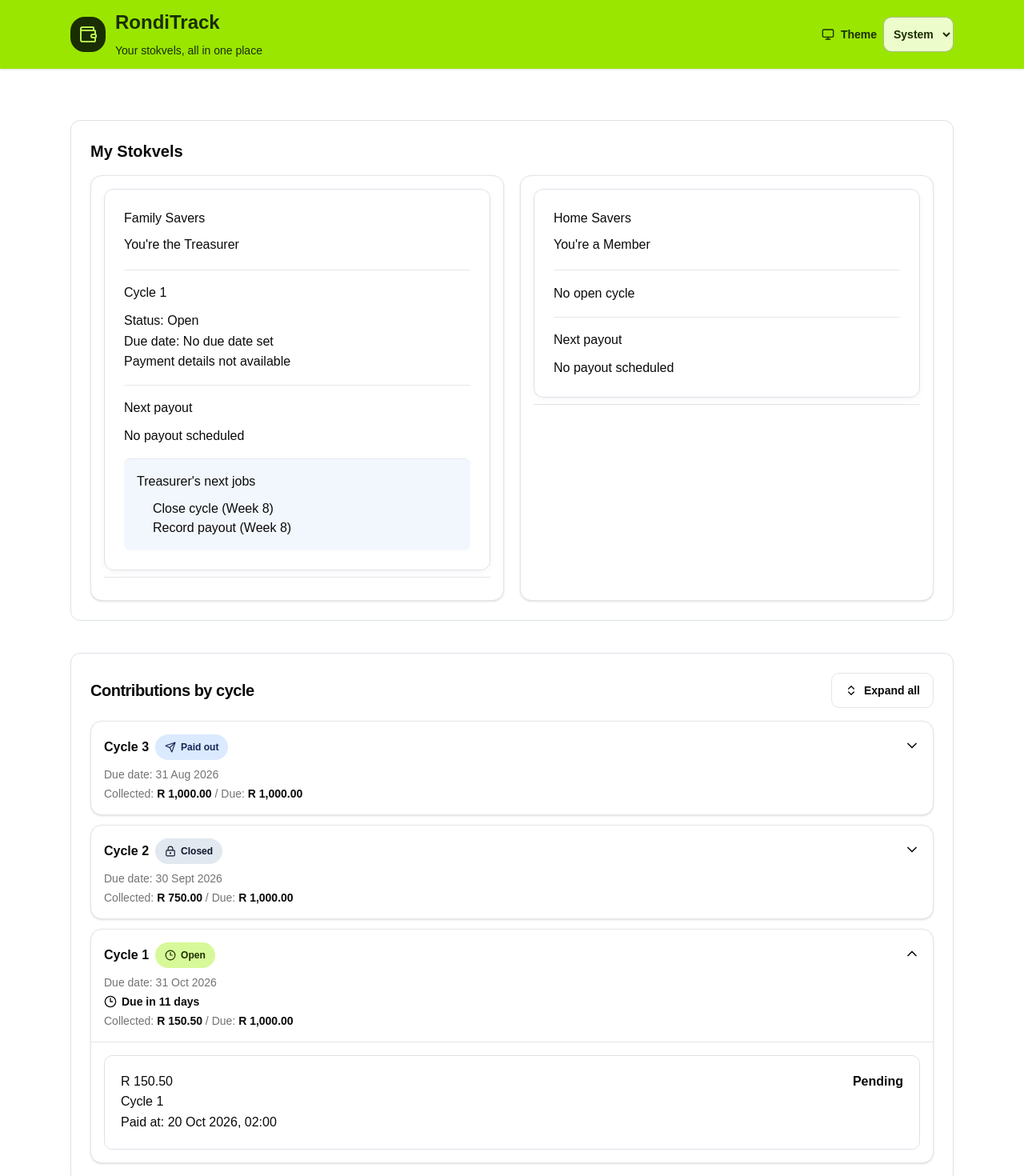
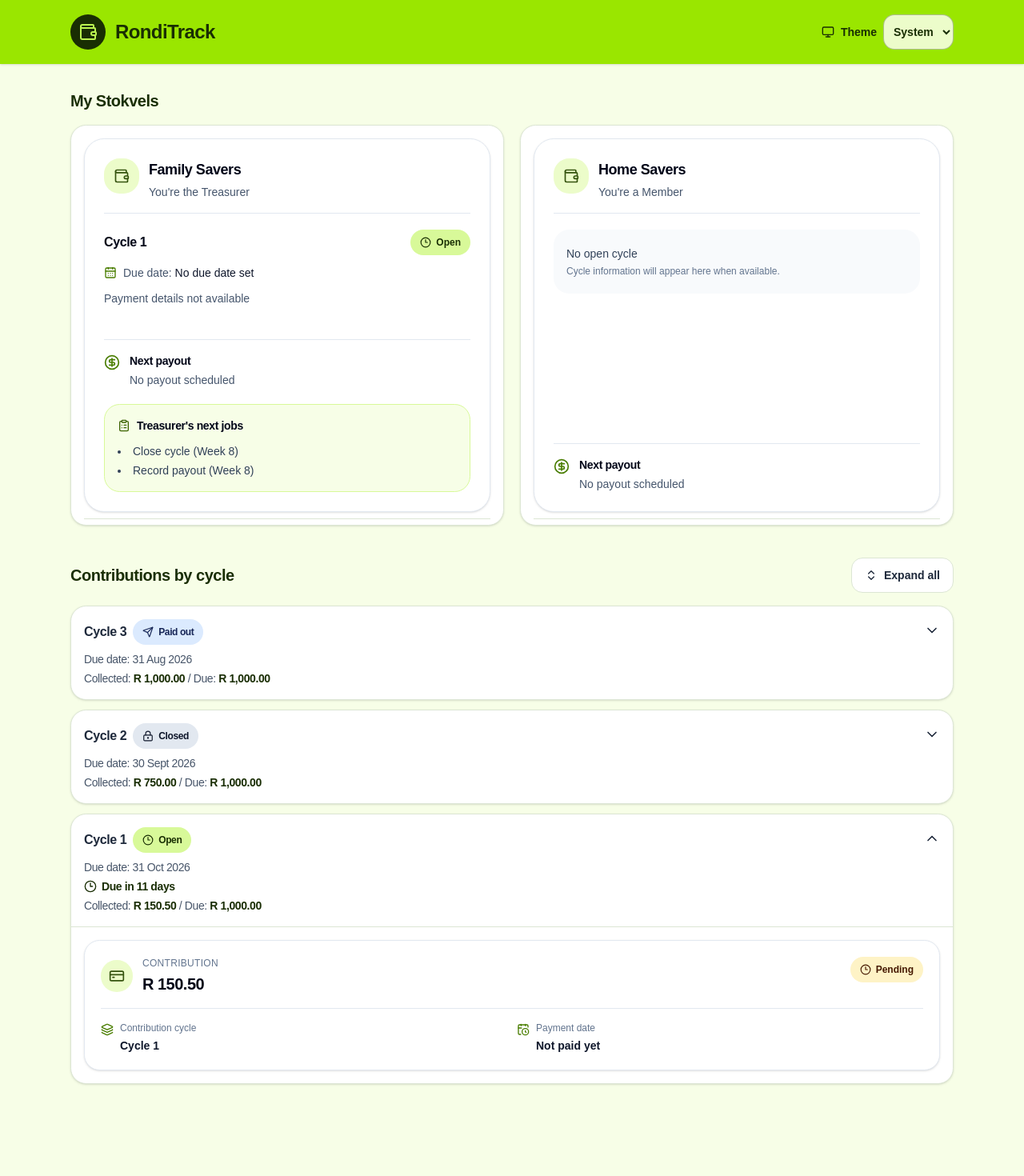
Before and after one commit to KgomotsoNthuping/RondiTrack, a React (Vite) app in the folder web/: page / in a window 1280 px wide. Shown: the top 1470 px of the page at 80% size. After the commit the page ends 1387 px from the top, so only its background shows below. Built offline with nearby package versions, Linux system fonts and the light colour scheme.

Commit message:
standardize theme colours

```diff
--- a/web/src/App.tsx
+++ b/web/src/App.tsx
@@ -18,7 +18,7 @@ function Dashboard() {
             <Wallet aria-hidden="true" className="size-6" />
           </span>
           <div className="min-w-0"><h1 className="break-words text-xl font-extrabold sm:text-2xl">RondiTrack</h1>
-            <p className="break-words text-sm font-medium">Your stokvels, all in one place</p></div>
+          </div>
         </div>
         <ThemeSwitcher />
       </div>
--- a/web/src/components/ContributionCard.tsx
+++ b/web/src/components/ContributionCard.tsx
@@ -1,8 +1,14 @@
+
+import {
+  CalendarClock,
+  CreditCard,
+  Layers3,
+} from 'lucide-react'
 
 import type { ContributionItem } from '../api/types'
 import { formatCents } from '../lib/money'
 import { formatDateTime } from '../lib/dates'
-import { contributionStatusLabel } from '../lib/contributionStatus'
+import { StatusBadge } from './StatusBadge'
 
 type ContributionCardProps = {
   contribution: ContributionItem
@@ -11,32 +17,72 @@ type ContributionCardProps = {
 export function ContributionCard({
   contribution,
 }: ContributionCardProps) {
+  const isPending = contribution.status === 'Pending'
+
+  const paymentDate =
+    !isPending && contribution.paidAtUtc != null
+      ? formatDateTime(contribution.paidAtUtc)
+      : null
+
   return (
-    <article className="contribution-card">
-      <div className="contribution-card__header">
-        <h3>
-          {formatCents(contribution.amountInCents)}
-        </h3>
+    <article className="min-w-0 rounded-xl border border-slate-200 bg-white p-4 text-slate-900 shadow-sm transition-colors hover:border-lime-400 dark:border-slate-700 dark:bg-slate-900 dark:text-slate-100 dark:hover:border-lime-400 sm:p-5">
+      <div className="flex flex-wrap items-start justify-between gap-3">
+        <div className="flex min-w-0 items-center gap-3">
+          <div className="flex size-10 shrink-0 items-center justify-center rounded-xl bg-lime-100 text-lime-900 dark:bg-lime-300 dark:text-lime-950">
+            <CreditCard aria-hidden="true" className="size-5" />
+          </div>
 
-        <span className="contribution-card__status">
-          {contributionStatusLabel(
-            contribution.status,
-          )}
-        </span>
+          <div className="min-w-0">
+            <p className="text-xs font-medium uppercase tracking-wide text-slate-500 dark:text-slate-300">
+              Contribution
+            </p>
+
+            <h3 className="mt-1 break-words text-xl font-bold tracking-tight text-slate-950 dark:text-white">
+              {formatCents(contribution.amountInCents)}
+            </h3>
+          </div>
+        </div>
+
+        <StatusBadge
+          kind="contribution"
+          status={contribution.status}
+        />
       </div>
 
-      <p>
-        Cycle {contribution.cycleNumber}
-      </p>
+      <div className="mt-4 grid gap-3 border-t border-slate-200 pt-4 dark:border-slate-700 sm:grid-cols-2">
+        <div className="flex items-start gap-2">
+          <Layers3
+            aria-hidden="true"
+            className="mt-0.5 size-4 shrink-0 text-lime-700 dark:text-lime-300"
+          />
 
-      <p>
-        Paid at:{' '}
-        {contribution.paidAtUtc != null
-          ? formatDateTime(
-              contribution.paidAtUtc,
-            )
-          : 'Not paid yet'}
-      </p>
+          <div>
+            <p className="text-xs text-slate-500 dark:text-slate-300">
+              Contribution cycle
+            </p>
+            <p className="mt-1 text-sm font-semibold text-slate-900 dark:text-white">
+              Cycle {contribution.cycleNumber}
+            </p>
+          </div>
+        </div>
+
+        <div className="flex items-start gap-2">
+          <CalendarClock
+            aria-hidden="true"
+            className="mt-0.5 size-4 shrink-0 text-lime-700 dark:text-lime-300"
+          />
+
+          <div className="min-w-0">
+            <p className="text-xs text-slate-500 dark:text-slate-300">
+              Payment date
+            </p>
+
+            <p className="mt-1 break-words text-sm font-semibold text-slate-900 dark:text-white">
+              {paymentDate ?? 'Not paid yet'}
+            </p>
+          </div>
+        </div>
+      </div>
     </article>
   )
 }
--- a/web/src/components/StokvelCard.tsx
+++ b/web/src/components/StokvelCard.tsx
@@ -1,26 +1,25 @@
+
+import {
+  CalendarDays,
+  CheckCircle2,
+  CircleDollarSign,
+  ClipboardList,
+  Wallet,
+} from 'lucide-react'
 
 import type { MeHomeEntry } from '../api/types'
 import { formatCents } from '../lib/money'
-import {
-  formatDate,
-  formatCalendarDate,
-} from '../lib/dates'
-import {
-  isTreasurerRole,
-  roleLabel,
-} from '../lib/roles'
+import { formatDate, formatCalendarDate } from '../lib/dates'
+import { isTreasurerRole, roleLabel } from '../lib/roles'
+import { ArrearsBadge, StatusBadge } from './StatusBadge'
 
 type StokvelCardProps = {
   stokvel: MeHomeEntry
 }
 
-export function StokvelCard({
-  stokvel,
-}: StokvelCardProps) {
-  // The user's role belongs to this specific stokvel.
+export function StokvelCard({ stokvel }: StokvelCardProps) {
   const isTreasurer = isTreasurerRole(stokvel.role)
 
-  // Derived from props, not stored in useState.
   const hasOpenCycle =
     stokvel.cycleStatus === 'Open' &&
     stokvel.currentCycle != null
@@ -34,97 +33,140 @@ export function StokvelCard({
     stokvel.stillOwedInCents === 0
 
   return (
-    <article className="stokvel-card">
-      <header className="stokvel-card__header">
-        <h2>{stokvel.name}</h2>
-        <p>{roleLabel(stokvel.role)}</p>
+    <article className="flex h-full min-w-0 flex-col overflow-hidden rounded-2xl border border-slate-200 bg-white p-5 text-slate-900 shadow-sm transition-shadow hover:shadow-md dark:border-slate-700 dark:bg-slate-900 dark:text-slate-100 sm:p-6">
+      <header className="flex min-w-0 items-start gap-3 border-b border-slate-200 pb-4 dark:border-slate-700">
+        <div className="flex size-11 shrink-0 items-center justify-center rounded-xl bg-lime-100 text-lime-900 dark:bg-lime-300 dark:text-lime-950">
+          <Wallet aria-hidden="true" className="size-5" />
+        </div>
+
+        <div className="min-w-0 flex-1">
+          <h2 className="break-words text-lg font-bold tracking-tight text-slate-950 dark:text-white">
+            {stokvel.name}
+          </h2>
+
+          <p className="mt-1 text-sm text-slate-600 dark:text-slate-300">
+            {roleLabel(stokvel.role)}
+          </p>
+        </div>
       </header>
 
-      <div className="stokvel-card__cycle">
-        {hasOpenCycle ? (
-          <>
-            <h3>
+      <div className="space-y-4 py-5">
+        {stokvel.currentCycle != null ? (
+          <section className="space-y-3" aria-label="Current cycle">
+            <div className="flex flex-wrap items-center justify-between gap-2">
+              <h3 className="text-base font-semibold text-slate-950 dark:text-white">
                 Cycle {stokvel.currentCycle}
               </h3>
 
-            <p>
-              Status: {stokvel.cycleStatus}
-            </p>
+              <StatusBadge
+                kind="cycle"
+                status={stokvel.cycleStatus}
+              />
+            </div>
+
+            <div className="flex items-start gap-2 text-sm text-slate-600 dark:text-slate-300">
+              <CalendarDays
+                aria-hidden="true"
+                className="mt-0.5 size-4 shrink-0 text-lime-700 dark:text-lime-300"
+              />
 
               <p>
                 Due date:{' '}
+                <span className="font-medium text-slate-900 dark:text-slate-100">
                   {stokvel.cycleDueDate != null
-                ? formatCalendarDate(
-                    stokvel.cycleDueDate,
-                  )
+                    ? formatCalendarDate(stokvel.cycleDueDate)
                     : 'No due date set'}
+                </span>
               </p>
+            </div>
 
-            {hasPaymentDetails ? (
-              <>
-                <p>
-                  Paid this cycle:{' '}
-                  {formatCents(
-                    stokvel.paidThisCycleInCents!,
-                  )}
+            {hasOpenCycle && hasPaymentDetails ? (
+              <div className="grid gap-3 sm:grid-cols-2">
+                <div className="min-w-0 rounded-xl bg-lime-50 p-4 dark:bg-lime-950/40">
+                  <p className="text-xs font-medium text-slate-600 dark:text-slate-300">
+                    Paid this cycle
                   </p>
+                  <p className="mt-2 break-words text-xl font-bold text-lime-900 dark:text-lime-200">
+                    {formatCents(stokvel.paidThisCycleInCents!)}
+                  </p>
+                </div>
 
-                {allPaidUp ? (
-                  <p className="stokvel-card__success">
-                    All paid up for this cycle
+                <div className="min-w-0 rounded-xl bg-slate-50 p-4 dark:bg-slate-800">
+                  <p className="text-xs font-medium text-slate-600 dark:text-slate-300">
+                    Still owed
+                  </p>
+                  <p className="mt-2 break-words text-xl font-bold text-slate-950 dark:text-white">
+                    {formatCents(stokvel.stillOwedInCents!)}
+                  </p>
+                </div>
+              </div>
+            ) : hasOpenCycle ? (
+              <p className="text-sm text-slate-600 dark:text-slate-300">
+                Payment details not available
               </p>
             ) : (
-                  <p>
-                    Still owed:{' '}
-                    {formatCents(
-                      stokvel.stillOwedInCents!,
-                    )}
-                  </p>
-                )}
-              </>
-            ) : (
-              <p>
-                Payment details not available
-              </p>
-            )}
-          </>
-        ) : (
-          <>
-            {stokvel.currentCycle != null &&
-              stokvel.cycleStatus != null && (
-                <p>
-                  Cycle {stokvel.currentCycle}
-                  {' · '}
-                  {stokvel.cycleStatus}
+              <p className="text-sm text-slate-600 dark:text-slate-300">
+                No open cycle
               </p>
             )}
 
-            <p>No open cycle</p>
-          </>
+            {allPaidUp && (
+              <div className="flex items-center gap-2 rounded-xl bg-lime-100 px-3 py-2 text-sm font-semibold text-lime-950 dark:bg-lime-300 dark:text-lime-950">
+                <CheckCircle2 aria-hidden="true" className="size-4 shrink-0" />
+                All paid up for this cycle
+              </div>
             )}
+          </section>
+        ) : (
+          <div className="rounded-xl bg-slate-50 px-4 py-5 dark:bg-slate-800">
+            <p className="text-sm font-medium text-slate-700 dark:text-slate-200">
+              No open cycle
+            </p>
+            <p className="mt-1 text-xs text-slate-500 dark:text-slate-300">
+              Cycle information will appear here when available.
+            </p>
+          </div>
+        )}
+
+        <ArrearsBadge amountInCents={stokvel.arrearsInCents} />
       </div>
 
-      <div className="stokvel-card__payout">
-        <h3>Next payout</h3>
+      <section className="mt-auto flex items-start gap-3 border-t border-slate-200 pt-4 dark:border-slate-700">
+        <CircleDollarSign
+          aria-hidden="true"
+          className="mt-0.5 size-5 shrink-0 text-lime-700 dark:text-lime-300"
+        />
 
-        <p>
+        <div className="min-w-0">
+          <h3 className="text-sm font-semibold text-slate-950 dark:text-white">
+            Next payout
+          </h3>
+
+          <p className="mt-1 break-words text-sm text-slate-600 dark:text-slate-300">
             {stokvel.nextPayoutDateUtc != null
-            ? formatDate(
-                stokvel.nextPayoutDateUtc,
-              )
+              ? formatDate(stokvel.nextPayoutDateUtc)
               : 'No payout scheduled'}
           </p>
         </div>
+      </section>
 
       {isTreasurer && (
-        <div className="stokvel-card__treasurer">
-          <h3>Treasurer's next jobs</h3>
+        <section className="mt-5 rounded-xl border border-lime-200 bg-lime-50 p-4 dark:border-lime-700 dark:bg-lime-950/40">
+          <div className="flex items-center gap-2">
+            <ClipboardList
+              aria-hidden="true"
+              className="size-4 text-lime-800 dark:text-lime-300"
+            />
+            <h3 className="text-sm font-bold text-slate-950 dark:text-white">
+              Treasurer's next jobs
+            </h3>
+          </div>
 
-          <ul>
+          <ul className="mt-3 list-inside list-disc space-y-1 text-sm text-slate-700 dark:text-slate-200">
             <li>Close cycle (Week 8)</li>
             <li>Record payout (Week 8)</li>
           </ul>
-        </div>
+        </section>
       )}
     </article>
   )
--- a/web/src/index.css
+++ b/web/src/index.css
@@ -2,226 +2,115 @@
 @import "tw-animate-css";
 @import "shadcn/tailwind.css";
 @import "@fontsource-variable/inter";
-
 @custom-variant dark (&:is(.dark *));
 
 :root {
-  font-family: Arial, Helvetica, sans-serif;
-  color: #192534;
-  background-color: #f5f7fa;
-  --background: oklch(1 0 0);
-  --foreground: oklch(0.145 0 0);
-  --card: oklch(1 0 0);
-  --card-foreground: oklch(0.145 0 0);
-  --popover: oklch(1 0 0);
-  --popover-foreground: oklch(0.145 0 0);
- --primary: #a3e635;
-  --primary-foreground: #182014;
-  --secondary: oklch(0.97 0 0);
-  --secondary-foreground: oklch(0.205 0 0);
-  --muted: oklch(0.97 0 0);
-  --muted-foreground: oklch(0.556 0 0);
-  --accent: oklch(0.97 0 0);
-  --accent-foreground: oklch(0.205 0 0);
-  --destructive: oklch(0.577 0.245 27.325);
-  --border: oklch(0.922 0 0);
-  --input: oklch(0.922 0 0);
-  --ring: oklch(0.708 0 0);
-  --chart-1: oklch(0.87 0 0);
-  --chart-2: oklch(0.556 0 0);
-  --chart-3: oklch(0.439 0 0);
-  --chart-4: oklch(0.371 0 0);
-  --chart-5: oklch(0.269 0 0);
-  --radius: 0.625rem;
-  --sidebar: oklch(0.985 0 0);
-  --sidebar-foreground: oklch(0.145 0 0);
-  --sidebar-primary: oklch(0.205 0 0);
-  --sidebar-primary-foreground: oklch(0.985 0 0);
-  --sidebar-accent: oklch(0.97 0 0);
-  --sidebar-accent-foreground: oklch(0.205 0 0);
-  --sidebar-border: oklch(0.922 0 0);
-  --sidebar-ring: oklch(0.708 0 0);
+  color-scheme: light;
+  --background: #f7fee7;
+  --foreground: #1a2e05;
+  --card: #ffffff;
+  --card-foreground: #1e293b;
+  --popover: #ffffff;
+  --popover-foreground: #1e293b;
+  --primary: #a3e635;
+  --primary-foreground: #1a2e05;
+  --secondary: #ecf5df;
+  --secondary-foreground: #26351c;
+  --muted: #f1f5e9;
+  --muted-foreground: #475569;
+  --accent: #ecfccb;
+  --accent-foreground: #26351c;
+  --destructive: #b91c1c;
+  --border: #dce6d4;
+  --input: #dce6d4;
+  --ring: #65a30d;
+  --chart-1: #84cc16;
+  --chart-2: #65a30d;
+  --chart-3: #a3e635;
+  --chart-4: #4d7c0f;
+  --chart-5: #365314;
+  --radius: 0.875rem;
+  --sidebar: #ffffff;
+  --sidebar-foreground: #1e293b;
+  --sidebar-primary: #a3e635;
+  --sidebar-primary-foreground: #1a2e05;
+  --sidebar-accent: #ecfccb;
+  --sidebar-accent-foreground: #26351c;
+  --sidebar-border: #dce6d4;
+  --sidebar-ring: #65a30d;
 }
 
-* {
-  box-sizing: border-box;
-}
-
-body {
-  margin: 0;
-  min-width: 320px;
-}
-
-.app {
-  max-width: 1100px;
-  margin: 0 auto;
-  padding: 40px 24px;
-}
-
-header {
-  margin-bottom: 32px;
-}
-
-h1 {
-  margin-bottom: 8px;
-}
-
-p {
-  line-height: 1.6;
-}
-
-section {
-  padding: 24px;
-  border: 1px solid #dce2e8;
-  border-radius: 12px;
-  background-color: white;
-}
-
-.stokvel-card {
-  padding: 24px;
-  border: 1px solid #dce2e8;
-  border-radius: 12px;
-  background: #ffffff;
-  box-shadow: 0 2px 8px rgba(0, 0, 0, 0.04);
-}
-
-.stokvel-card__header {
-  margin-bottom: 18px;
-}
-
-.stokvel-card__header h2 {
-  margin: 0 0 8px;
-}
-
-.stokvel-card h3 {
-  font-size: 1rem;
-  margin: 0 0 10px;
-}
-
-.stokvel-card__cycle,
-.stokvel-card__payout,
-.stokvel-card__treasurer {
-  padding-top: 16px;
-  margin-top: 16px;
-  border-top: 1px solid #e5e7eb;
-}
-
-.stokvel-card__success {
-  color: #176d46;
-  font-weight: 600;
-}
-
-.stokvel-card__treasurer {
-  background: #f2f7fd;
-  border-radius: 8px;
-  padding: 16px;
-}
-
-.stokvel-card__treasurer ul {
-  padding-left: 20px;
-}
-
-/* DASHBOARD SECTIONS */
-
-.dashboard-section {
-  margin-bottom: 28px;
-}
-
-.dashboard-section h2 {
-  margin-top: 0;
-  margin-bottom: 20px;
-}
-
-/* STOKVEL CARD GRID */
-
-.stokvel-grid {
-  display: grid;
-  grid-template-columns: repeat(2, minmax(0, 1fr));
-  gap: 20px;
-}
-
-/* CONTRIBUTION LIST */
-
-.contribution-list {
-  display: grid;
-  gap: 14px;
-}
-
-/* CONTRIBUTION CARD */
-
-.contribution-card {
-  background: #ffffff;
-  border: 1px solid #dce2e8;
-  border-radius: 10px;
-  padding: 20px;
-}
-
-.contribution-card__header {
-  display: flex;
-  align-items: center;
-  justify-content: space-between;
-  gap: 16px;
-}
-
-.contribution-card__header h3 {
-  margin: 0;
-}
-
-.contribution-card__status {
-  font-weight: 600;
-}
-
-.contribution-card p {
-  margin-bottom: 0;
-}
-
-/* RESPONSIVE DESIGN */
-
-@media (max-width: 700px) {
-  .stokvel-grid {
-    grid-template-columns: 1fr;
-  }
-
-  .contribution-card__header {
-    align-items: flex-start;
-    flex-direction: column;
-  }
+.dark {
+  color-scheme: dark;
+  --background: #101a0c;
+  --foreground: #f7fee7;
+  --card: #192518;
+  --card-foreground: #f7fee7;
+  --popover: #192518;
+  --popover-foreground: #f7fee7;
+  --primary: #bef264;
+  --primary-foreground: #1a2e05;
+  --secondary: #263624;
+  --secondary-foreground: #f7fee7;
+  --muted: #263624;
+  --muted-foreground: #cbd5c2;
+  --accent: #344829;
+  --accent-foreground: #f7fee7;
+  --destructive: #f87171;
+  --border: #3b4b37;
+  --input: #3b4b37;
+  --ring: #bef264;
+  --chart-1: #bef264;
+  --chart-2: #84cc16;
+  --chart-3: #65a30d;
+  --chart-4: #d9f99d;
+  --chart-5: #4d7c0f;
+  --sidebar: #192518;
+  --sidebar-foreground: #f7fee7;
+  --sidebar-primary: #bef264;
+  --sidebar-primary-foreground: #1a2e05;
+  --sidebar-accent: #344829;
+  --sidebar-accent-foreground: #f7fee7;
+  --sidebar-border: #3b4b37;
+  --sidebar-ring: #bef264;
 }
 
 @theme inline {
   --font-heading: var(--font-sans);
-  --font-sans: 'Inter Variable', sans-serif;
+  --font-sans: "Inter Variable", sans-serif;
+  --color-background: var(--background);
+  --color-foreground: var(--foreground);
+  --color-card: var(--card);
+  --color-card-foreground: var(--card-foreground);
+  --color-popover: var(--popover);
+  --color-popover-foreground: var(--popover-foreground);
+  --color-primary: var(--primary);
+  --color-primary-foreground: var(--primary-foreground);
+  --color-secondary: var(--secondary);
+  --color-secondary-foreground: var(--secondary-foreground);
+  --color-muted: var(--muted);
+  --color-muted-foreground: var(--muted-foreground);
+  --color-accent: var(--accent);
+  --color-accent-foreground: var(--accent-foreground);
+  --color-destructive: var(--destructive);
+  --color-border: var(--border);
+  --color-input: var(--input);
+  --color-ring: var(--ring);
+  --color-chart-1: var(--chart-1);
+  --color-chart-2: var(--chart-2);
+  --color-chart-3: var(--chart-3);
+  --color-chart-4: var(--chart-4);
+  --color-chart-5: var(--chart-5);
+  --color-sidebar: var(--sidebar);
+  --color-sidebar-foreground: var(--sidebar-foreground);
+  --color-sidebar-primary: var(--sidebar-primary);
+  --color-sidebar-primary-foreground:
+    var(--sidebar-primary-foreground);
+  --color-sidebar-accent: var(--sidebar-accent);
+  --color-sidebar-accent-foreground:
+    var(--sidebar-accent-foreground);
+  --color-sidebar-border: var(--sidebar-border);
   --color-sidebar-ring: var(--sidebar-ring);
-  --color-sidebar-border: var(--sidebar-border);
-  --color-sidebar-accent-foreground: var(--sidebar-accent-foreground);
-  --color-sidebar-accent: var(--sidebar-accent);
-  --color-sidebar-primary-foreground: var(--sidebar-primary-foreground);
-  --color-sidebar-primary: var(--sidebar-primary);
-  --color-sidebar-foreground: var(--sidebar-foreground);
-  --color-sidebar: var(--sidebar);
-  --color-chart-5: var(--chart-5);
-  --color-chart-4: var(--chart-4);
-  --color-chart-3: var(--chart-3);
-  --color-chart-2: var(--chart-2);
-  --color-chart-1: var(--chart-1);
-  --color-ring: var(--ring);
-  --color-input: var(--input);
-  --color-border: var(--border);
-  --color-destructive: var(--destructive);
-  --color-accent-foreground: var(--accent-foreground);
-  --color-accent: var(--accent);
-  --color-muted-foreground: var(--muted-foreground);
-  --color-muted: var(--muted);
-  --color-secondary-foreground: var(--secondary-foreground);
-  --color-secondary: var(--secondary);
-  --color-primary-foreground: var(--primary-foreground);
-  --color-primary: var(--primary);
-  --color-popover-foreground: var(--popover-foreground);
-  --color-popover: var(--popover);
-  --color-card-foreground: var(--card-foreground);
-  --color-card: var(--card);
-  --color-foreground: var(--foreground);
-  --color-background: var(--background);
   --radius-sm: calc(var(--radius) * 0.6);
   --radius-md: calc(var(--radius) * 0.8);
   --radius-lg: var(--radius);
@@ -231,48 +120,44 @@ section {
   --radius-4xl: calc(var(--radius) * 2.6);
 }
 
-.dark {
-  --background: oklch(0.145 0 0);
-  --foreground: oklch(0.985 0 0);
-  --card: oklch(0.205 0 0);
-  --card-foreground: oklch(0.985 0 0);
-  --popover: oklch(0.205 0 0);
-  --popover-foreground: oklch(0.985 0 0);
-  --primary: #bef264;
-  --primary-foreground: #182014;
-  --secondary: oklch(0.269 0 0);
-  --secondary-foreground: oklch(0.985 0 0);
-  --muted: oklch(0.269 0 0);
-  --muted-foreground: oklch(0.708 0 0);
-  --accent: oklch(0.269 0 0);
-  --accent-foreground: oklch(0.985 0 0);
-  --destructive: oklch(0.704 0.191 22.216);
-  --border: oklch(1 0 0 / 10%);
-  --input: oklch(1 0 0 / 15%);
-  --ring: oklch(0.556 0 0);
-  --chart-1: oklch(0.87 0 0);
-  --chart-2: oklch(0.556 0 0);
-  --chart-3: oklch(0.439 0 0);
-  --chart-4: oklch(0.371 0 0);
-  --chart-5: oklch(0.269 0 0);
-  --sidebar: oklch(0.205 0 0);
-  --sidebar-foreground: oklch(0.985 0 0);
-  --sidebar-primary: oklch(0.488 0.243 264.376);
-  --sidebar-primary-foreground: oklch(0.985 0 0);
-  --sidebar-accent: oklch(0.269 0 0);
-  --sidebar-accent-foreground: oklch(0.985 0 0);
-  --sidebar-border: oklch(1 0 0 / 10%);
-  --sidebar-ring: oklch(0.556 0 0);
+@layer base {
+  * {
+    @apply box-border border-border outline-ring/50;
+  }
+
+  html {
+    @apply min-w-0 bg-background font-sans text-foreground;
+  }
+
+  body {
+    @apply m-0 min-w-0 bg-background text-foreground antialiased;
+    min-height: 100vh;
+  }
+
+  #root {
+    min-height: 100vh;
+    min-width: 0;
+  }
+
+  h1,
+  h2,
+  h3,
+  h4 {
+    @apply tracking-tight;
+  }
+
+  :where(button, a, input, select, textarea):focus-visible {
+    @apply outline-2 outline-offset-2 outline-ring;
+  }
 }
 
-@layer base {
-  * {
-    @apply border-border outline-ring/50;
-  }
-  body {
-    @apply bg-background text-foreground;
-  }
-  html {
-    @apply font-sans;
-  }
+
+img,
+svg,
+video {
+  max-width: 100%;
 }
+
+body {
+  overflow-wrap: break-word;
+}
```
Lines whose indentation alone changed are shown as unchanged.
